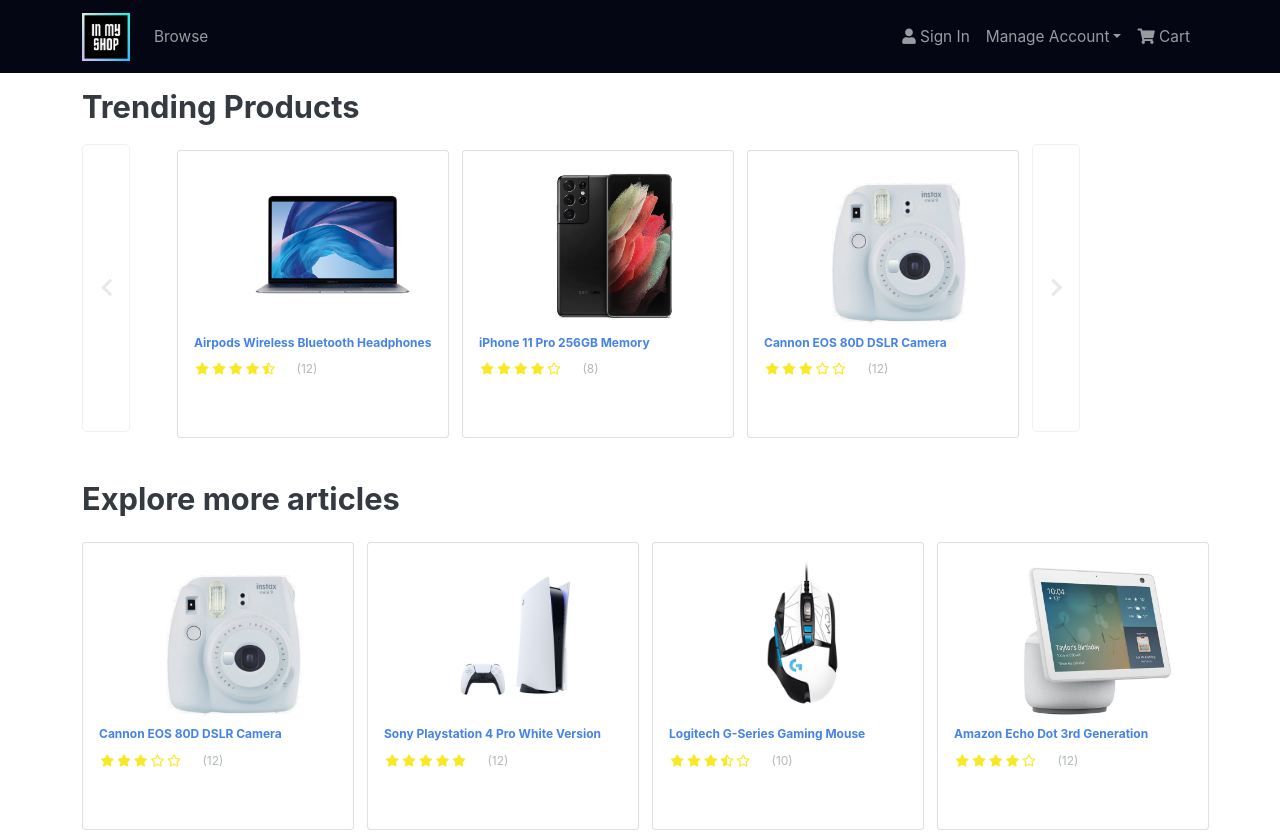
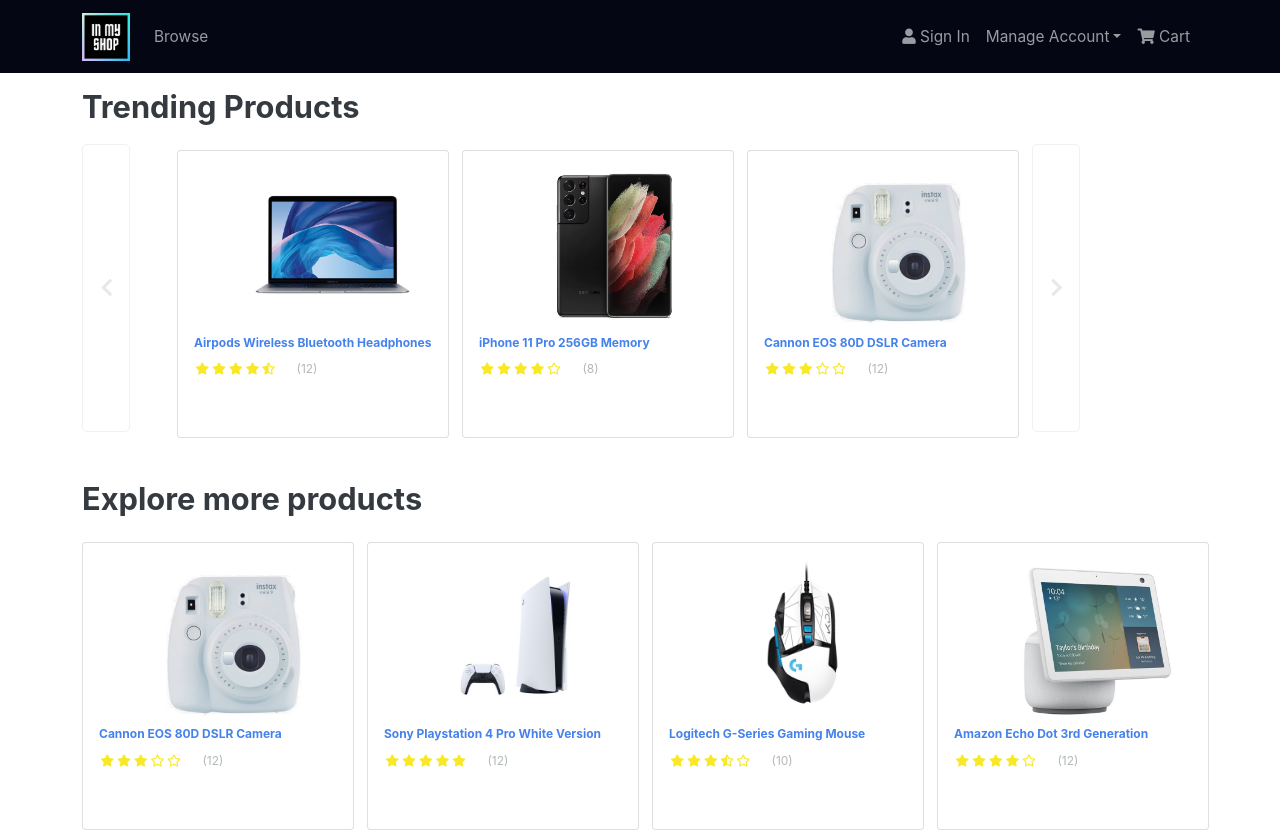
Before and after one commit to darealstyl/TeamJ-soen341project2022, a React (Create React App) app in the folder frontend/: page / in a window 1280 px wide. Shown: the top 832 px of the page. Built offline with nearby package versions, Linux system fonts and the light colour scheme.

Commit message:
Apply suggestions from code review

```diff
--- a/frontend/src/App.js
+++ b/frontend/src/App.js
@@ -18,7 +18,7 @@
                 <Route path='/' element={<BrowsingScreen />} exact />
                 <Route path="/browse" element={<BrowsingScreen />} exact></Route>
                 <Route path='user-profile' element={<UserProfileScreen />} exact />
-                <Route path='login' element={<SignIn />}/>
+                <Route path='sign-in' element={<SignIn />}/>
                 <Route path='sign-up' element={<SignUp />}/>
             </Routes>
           </Container>
--- a/frontend/src/components/Rating.js
+++ b/frontend/src/components/Rating.js
@@ -61,4 +61,4 @@
   )
 }
 
-export default Rating
+export default Rating;
--- a/frontend/src/screens/BrowsingScreen.js
+++ b/frontend/src/screens/BrowsingScreen.js
@@ -34,7 +34,7 @@
           </Col>
       </Row>
       <br></br>
-      <h3>Explore more articles</h3>
+      <h3>Explore more products</h3>
             <Row>
 
           {products.slice(2, 6).map(product => (
```
